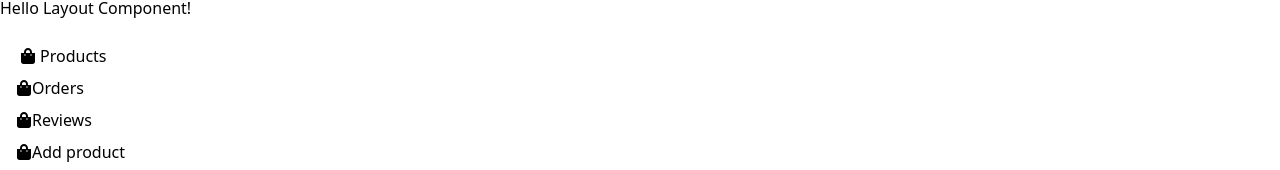
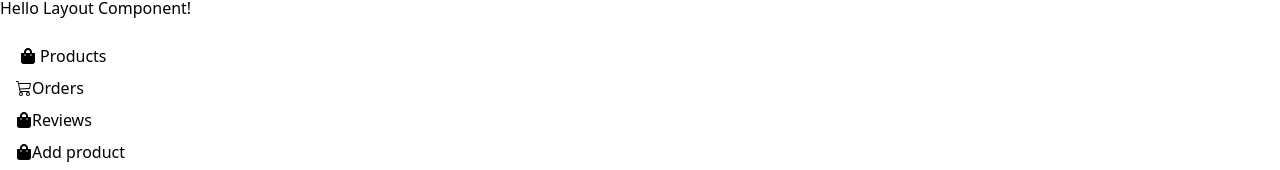
Before and after one commit to Mohamednasser480/food-trends-front, a React (Create React App) app: page /user-account in a window 1280 px wide. Shown: the part 132-302 px from the top of the page. Built offline with nearby package versions, Linux system fonts and the light colour scheme.

Commit message:
style: add Orders icon to account nav

```diff
--- a/src/components/UserAcount/AcountNav.js
+++ b/src/components/UserAcount/AcountNav.js
@@ -1,5 +1,6 @@
 import { useState } from 'react';
 import { FaShoppingBag } from 'react-icons/fa';
+import { BsCart3 } from 'react-icons/bs';
 
 const userType = 'vendor';
 
@@ -17,7 +18,7 @@ export default function AcountNav({ onNavClick, content }) {
   };
   const icons = {
     Products: <FaShoppingBag className="mx-1" />,
-    Orders: <FaShoppingBag />,
+    Orders: <BsCart3 />,
     Reviews: <FaShoppingBag />,
     'Add product': <FaShoppingBag />,
     wishlist: <FaShoppingBag />,
```
